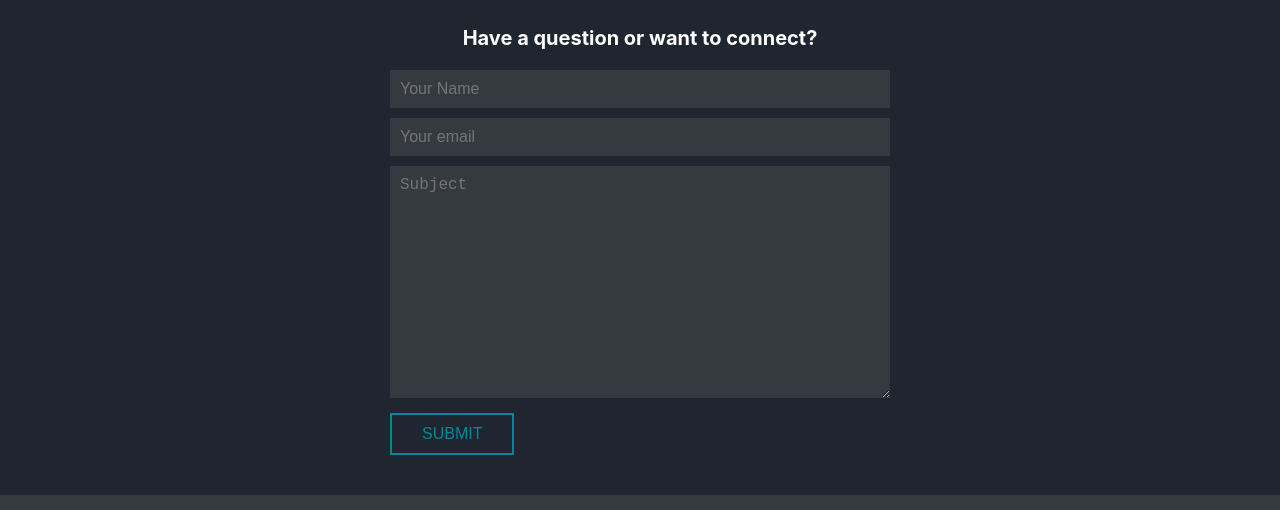
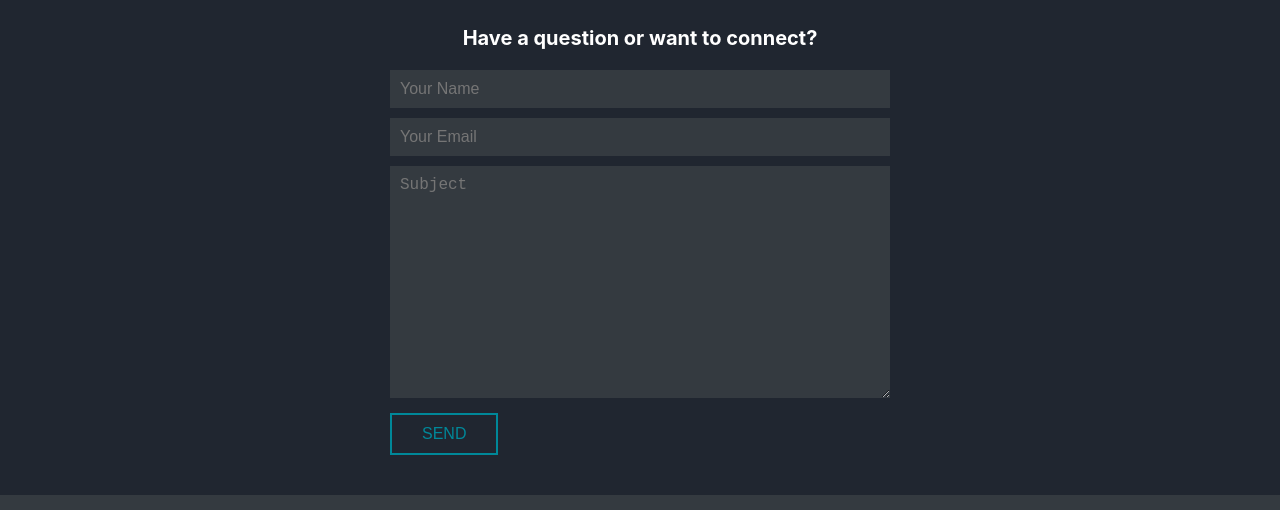
Before and after one commit to wdaimee/portfolio_react, a React (Create React App) app: page / in a window 1280 px wide. Shown: the part 1745-2255 px from the top of the page. Built offline with nearby package versions, Linux system fonts and the light colour scheme.

Commit message:
added functionality of emailjs to send emails

```diff
--- a/package.json
+++ b/package.json
@@ -10,6 +10,7 @@
     "@types/node": "^12.0.0",
     "@types/react": "^16.9.49",
     "@types/react-dom": "^16.9.8",
+    "emailjs-com": "^2.6.3",
     "react": "^16.13.1",
     "react-dom": "^16.13.1",
     "react-scripts": "3.4.3",
--- a/src/components/Card/Card.tsx
+++ b/src/components/Card/Card.tsx
@@ -30,7 +30,7 @@ export const Card: React.FC<CardProps> = ({ title, description, backgroundLink,
                 </DescriptionContainer>
                 <IconContainer>
                     {icons.map(icon => (
-                        <StyledIcon icon={icon} size="3.0rem" color="white"/>
+                        <StyledIcon key={icon} icon={icon} size="3.0rem" color="white"/>
                     ))}
                 </IconContainer>
                 <ButtonContainer>
--- a/src/components/Contact/Contact.tsx
+++ b/src/components/Contact/Contact.tsx
@@ -1,4 +1,5 @@
-import React from 'react';
+import React, { useState } from 'react';
+import emailjs from 'emailjs-com';
 import { MainContainer,
          Footer,
          Subtitle,
@@ -13,7 +14,57 @@ import { MainContainer,
 import { Header, Title } from '../Projects/Projects.styles';
 import pdf from '../../PDF/Waqas Daimee Resume.pdf';
 
+// Change ENV variables from 'string | undefined' to 'string' to eliminate
+// TS error
+declare const process : {
+    env: {
+        REACT_APP_EMAILJS_SERVICEID: string,
+        REACT_APP_EMAILJS_TEMPLATEID: string,
+        REACT_APP_EMAILJS_USERID: string
+    }
+}
+
 export const Contact: React.FC<any> = props => {
+    // const [formSubmitted, setFormSubmitted] = useState(false);
+    const [emailState, setEmailState] = useState({
+        name: "",
+        email: "",
+        subject: ""
+    });
+
+    // Handle change of inputs in form element
+    const handleChange = (evt: any) => {
+        const value = evt.target.value;
+        setEmailState({
+            ...emailState,
+            [evt.target.name]: value
+        })
+    }
+
+    // Handle submitting of form
+    const handleSubmit = (evt: any) => {
+        evt.preventDefault();
+        // Get service id from environment variables
+        const serviceId: string = process.env.REACT_APP_EMAILJS_SERVICEID;
+        // Get templte id from environment variables
+        const templateId: string = process.env.REACT_APP_EMAILJS_TEMPLATEID;
+        // Get user id from environment variables
+        const userId: string = process.env.REACT_APP_EMAILJS_USERID;
+        const params ={
+            from_name: emailState.name,
+            from_email: emailState.email,
+            message: emailState.subject
+        }
+
+        // Submit form and send email to gmail account
+        emailjs.send(serviceId, templateId, params, userId)
+        .then((res: any) => {
+            console.log(res);
+            alert("Thank you for connecting with me! Your email has successfully been submitted.")
+        })
+        .catch((err: any) => console.log(err))
+    }
+
     return(
         <MainContainer>
             <Header>
@@ -22,11 +73,22 @@ export const Contact: React.FC<any> = props => {
             <ContentContainer>
                 <Subtitle>Have a question or want to connect?</Subtitle>
                 <FormContainer>
-                    <form style={{width: '100%'}}>
-                        <StyledInput type="text" placeholder="Your Name" />
-                        <StyledInput type="email" placeholder="Your email" />
-                        <StyledTextArea name="subject" placeholder="Subject" />
-                        <SubmitButton type="submit" value="submit" />
+                    <form onSubmit={handleSubmit} style={{width: '100%'}}>
+                        <StyledInput name="name"
+                                     onChange={handleChange}
+                                     value={emailState.name}
+                                     type="text"
+                                     placeholder="Your Name" />
+                        <StyledInput name="email"
+                                     onChange={handleChange}
+                                     value={emailState.email}
+                                     type="email"
+                                     placeholder="Your Email" />
+                        <StyledTextArea name="subject"
+                                        onChange={handleChange}
+                                        value={emailState.subject}
+                                        placeholder="Subject" />
+                        <SubmitButton type="submit" value="Send" />
                     </form>
                 </FormContainer>
             </ContentContainer>
--- a/src/components/Projects/Projects.tsx
+++ b/src/components/Projects/Projects.tsx
@@ -9,7 +9,7 @@ export const Projects: React.FC<any> = props => {
                 <Title>My Projects</Title>
             </Header>
             <ProjectContainer>
-                <Card title='Todos - Fullstack'
+                <Card key={1} title='Todos - Fullstack'
                       backgroundLink='https://i.imgur.com/NtBLa1R.png'
                       description='Todos is a Fullstack app built with React.js with TypeScript for the Frontend, Nest.js
                                    with TypeScript and GraphQL for the Backend, and this app uses a PostgreSQL database.
@@ -21,7 +21,7 @@ export const Projects: React.FC<any> = props => {
                       webSiteLink="https://afternoon-wave-77442.herokuapp.com/"
                       githubLink="https://github.com/wdaimee/Todos-Nestjs"
                 />
-                <Card title='gÜber MERN Fullstack'
+                <Card key={2} title='gÜber MERN Fullstack'
                       backgroundLink='https://i.imgur.com/WSirEb4.png'
                       description='gÜber - The Goalie Rental App is a MERN Fullstack application where users can signup
                                    to find goalies who can fill their sport games. Users can also sign up to play as a
@@ -36,7 +36,7 @@ export const Projects: React.FC<any> = props => {
                       webSiteLink="https://guber-rental.herokuapp.com/"
                       githubLink="https://github.com/wdaimee/Goalie-Rental-App-React"
                 />
-                <Card title="Dealish Django Fullstack"
+                <Card key={3} title="Dealish Django Fullstack"
                       backgroundLink='https://i.imgur.com/vJEp2OW.png'
                       description='Dealish is a Fullstack web app where users can find deals and happy hours in their area.
                                    Goole Maps API and Geolocation is used to locate the user and display the closest deals to them.
@@ -50,7 +50,7 @@ export const Projects: React.FC<any> = props => {
                       webSiteLink="https://dealish.herokuapp.com/"
                       githubLink="https://github.com/wdaimee/Dealish"
                 />
-                <Card title="The Goalie Rental App - RESTful API"
+                <Card key={4} title="The Goalie Rental App - RESTful API"
                       backgroundLink='https://i.imgur.com/XbKcBEP.png'
                       description='A restful API that will be used as a backend for a React Frontend, this backend API was created with Node.js and Express.js.
                       The website below can be accessed to view the Documentation for the API. The documentation website was built with HTML, CSS, and Bootstrap 4.
@@ -60,7 +60,7 @@ export const Projects: React.FC<any> = props => {
                       webSiteLink="https://goalie-rental-app.herokuapp.com/api/docs"
                       githubLink="https://github.com/wdaimee/Goalie-Rental-App-Docs"
                 />
-                <Card title="Websocket Chat"
+                <Card key={5} title="Websocket Chat"
                       backgroundLink="https://i.imgur.com/SLwWQxX.png"
                       description="Websocket chat is a an app that allows two or more clients to communciate in a chat room. Node.js and Express.js were used as the backend
                       for the project and socket.io was used to implement websockets and communication between multiple clients. The frontend for the project was completed using ejs."
@@ -68,7 +68,7 @@ export const Projects: React.FC<any> = props => {
                       webSiteLink="https://thawing-falls-22320.herokuapp.com/"
                       githubLink="https://github.com/wdaimee/Websocket-chat-app"
                 />
-                <Card title="Old School Cool Air Hockey Game"
+                <Card key={6} title="Old School Cool Air Hockey Game"
                       backgroundLink="https://i.imgur.com/7IVL5ZC.png"
                       description="A two player air hockey game, best of 7 built with HTML Canvas, CSS, and JavaScript. Players can use keyboard controls to move the paddles and attempt
                       to score on their opponents. Collision detection was used between the pucks and the paddles to change the direction of the puck when struck with the paddle or walls.
```
Also changed, not shown: src/ui/Icon/Icons/mongodb.tsx (+1 -1 lines), src/ui/Icon/Icons/postgresql.tsx (+1 -1 lines), 2 other files (tests, documents, lock files or other folders).
